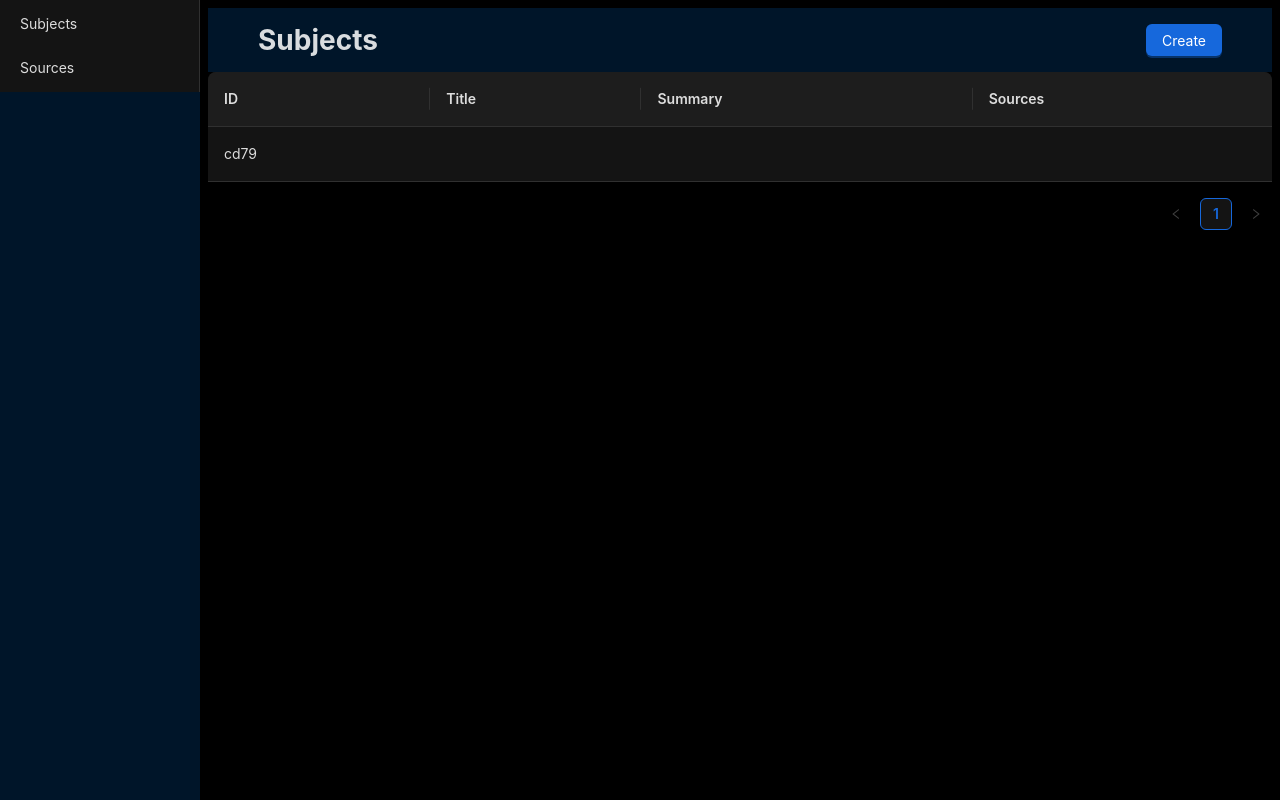
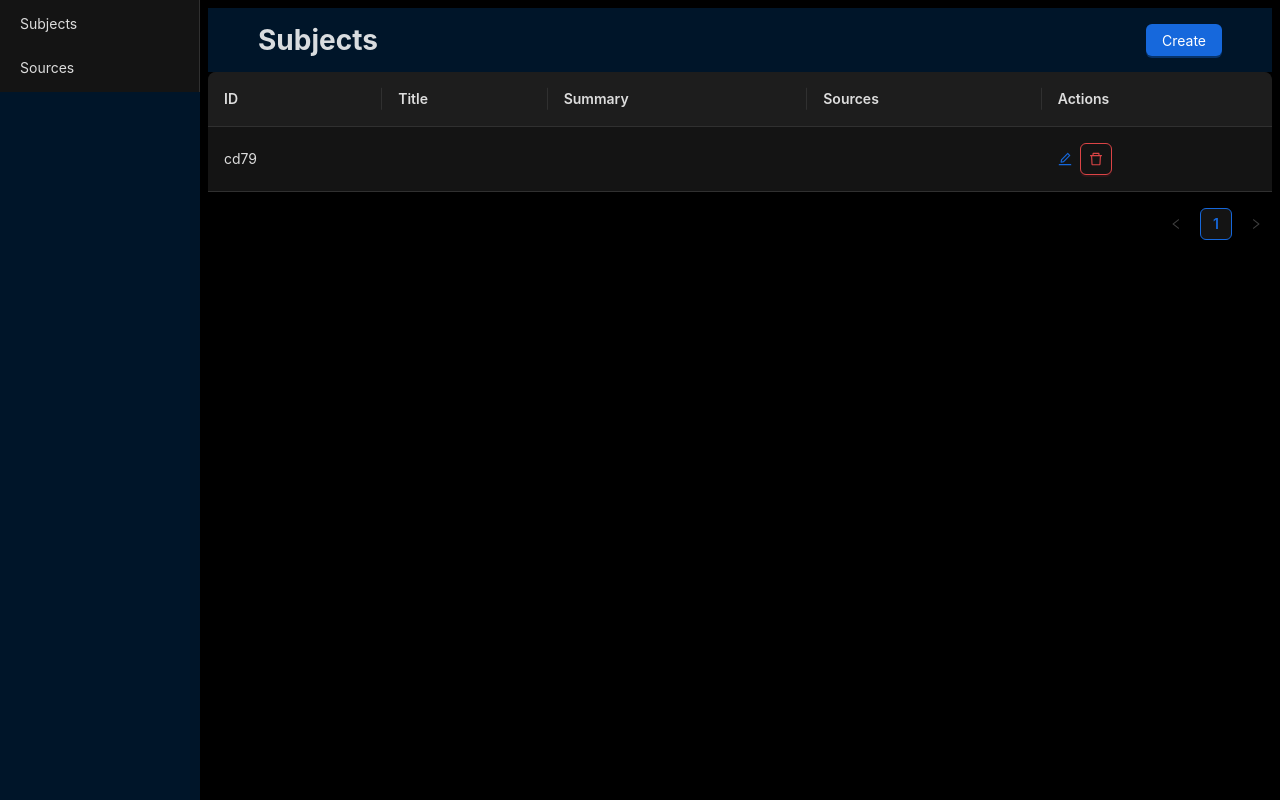
Before and after one commit to raymond8505/claim-context, a React (Vite) app in the folder data/cms/: page /subjects in a window 1280 px wide. Built offline with nearby package versions, Linux system fonts and the light colour scheme; data requests are answered from the project's data file.

Commit message:
wire up edit and delete

```diff
--- a/data/cms/src/Archive.tsx
+++ b/data/cms/src/Archive.tsx
@@ -5,14 +5,15 @@ import { getTypeBySlug } from "../schema/helpers";
 import { FieldMeta, TypeMeta } from "../schema/types";
 import { useREST } from "./hooks/useREST";
 import { ColumnType } from "antd/es/table";
-
+import { DeleteOutlined, EditOutlined } from "@ant-design/icons";
 export function Archive({ typeSlug }: { typeSlug?: string }) {
   const navigate = useNavigate();
-  const { items } = useREST(typeSlug);
+  const { items, deleteItem } = useREST(typeSlug);
 
   if (!typeSlug) return null;
 
   const type = getTypeBySlug(typeSlug);
+
   return (
     <Layout>
       <Header
@@ -45,18 +46,42 @@ export function Archive({ typeSlug }: { typeSlug?: string }) {
             ...item,
           };
         })}
-        columns={Object.entries(type?.shape ?? {})
-          .filter(([_, field]) => {
+        columns={[
+          ...Object.entries(type?.shape ?? {})
+            .filter(([, field]) => {
               return !(field.meta() as FieldMeta)?.archive?.hidden;
             })
             .map(([fieldSlug, field]) => {
-            console.log(type?.shape);
+              //console.log(type?.shape);
               return {
                 dataIndex: fieldSlug,
                 key: fieldSlug,
                 title: field.meta().label,
-            } as ColumnType<{ id: string; key: string }>;
-          })}
+              } as ColumnType;
+            }),
+          {
+            title: "Actions",
+            render: (_, record) => {
+              return (
+                <>
+                  <a href={`/${typeSlug}/${record.id}`}>
+                    <EditOutlined />
+                  </a>
+                  <Button
+                    icon={<DeleteOutlined />}
+                    danger
+                    style={{ marginLeft: 8 }}
+                    onClick={() => {
+                      if (confirm(`Delete ${record.title}?`)) {
+                        deleteItem(record.id);
+                      }
+                    }}
+                  />
+                </>
+              );
+            },
+          },
+        ]}
       />
     </Layout>
   );
--- a/data/index.json
+++ b/data/index.json
@@ -6,28 +6,10 @@
   ],
   "sources": [
     {
-      "id": "a8b5",
-      "title": "title",
-      "url": "url",
-      "body": "body"
-    },
-    {
-      "id": "606c"
-    },
-    {
-      "id": "0833"
-    },
-    {
-      "id": "20b8"
-    },
-    {
-      "id": "0c21"
-    },
-    {
       "id": "e073",
       "title": "test title updated2",
-      "url": "test url updated",
-      "body": "test body updated"
+      "url": "test url updated2",
+      "body": "test body updated2"
     }
   ],
   "claims": [],
```
Lines whose indentation alone changed are shown as unchanged.
